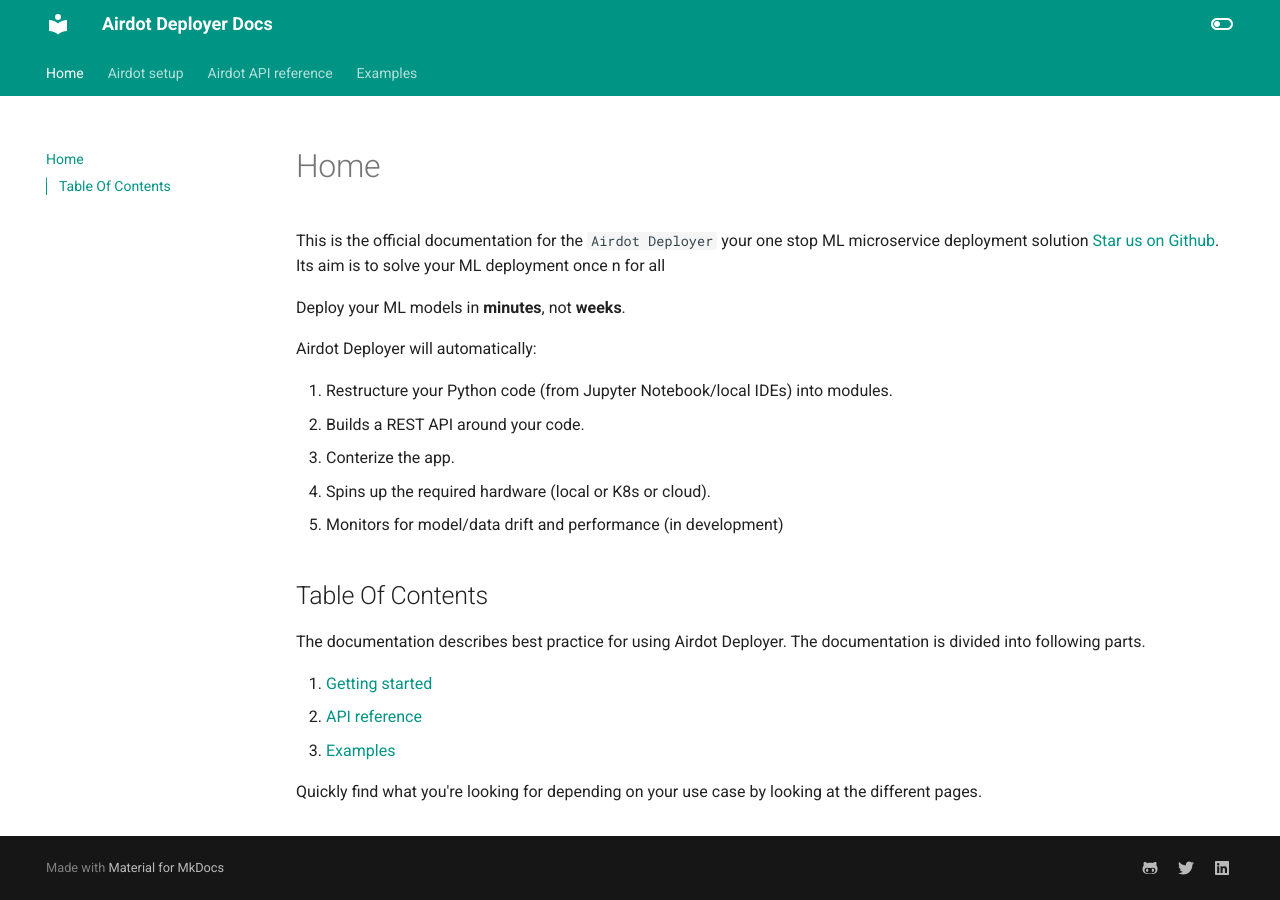
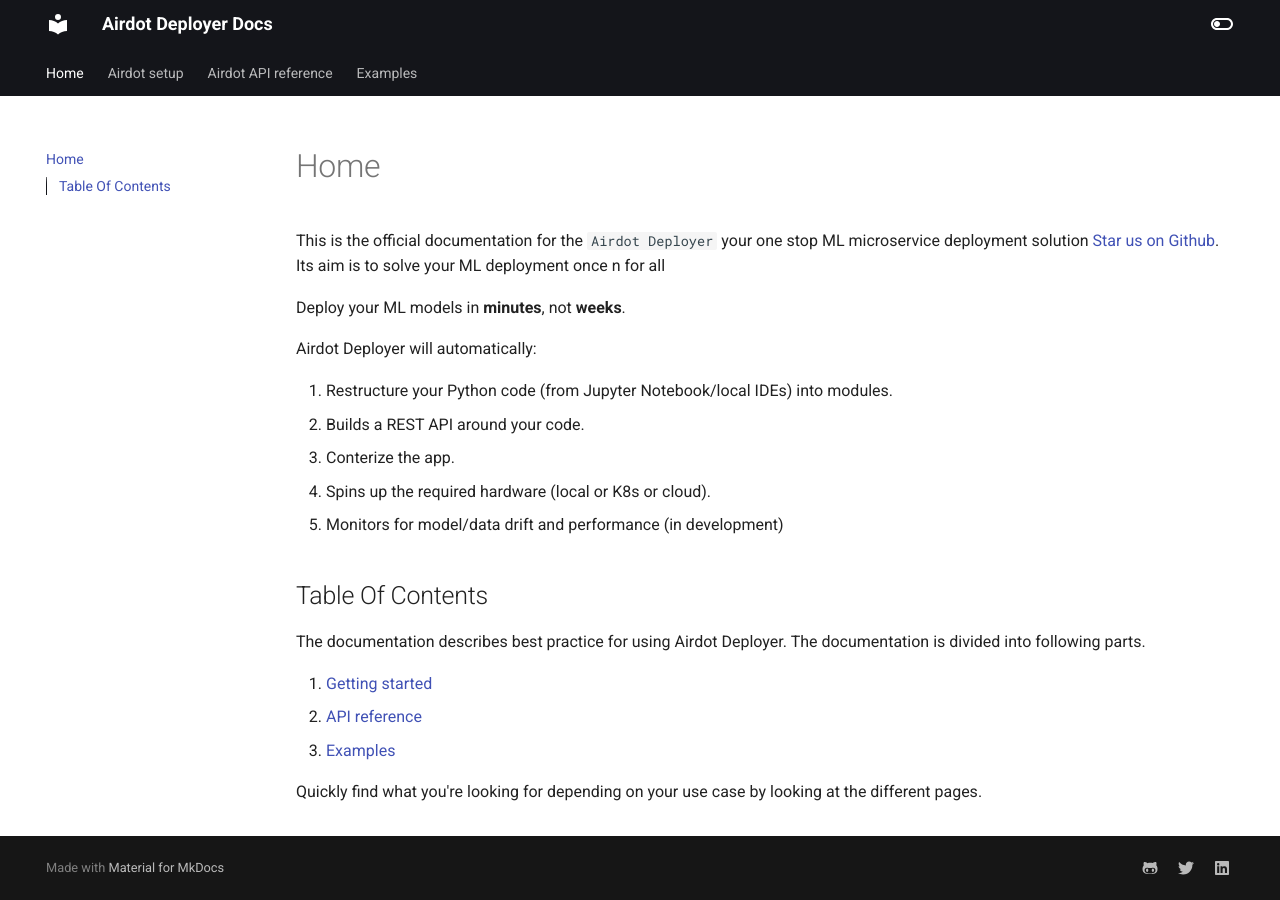
Before and after one commit to siftly-ai/airdot-deployer, an MkDocs documentation site: the page built from docs/index.md, in a window 1280 px wide. Built offline with MkDocs 1.6.1 and Material for MkDocs 9.7.7, drawn with Linux system fonts in a browser that asks for light colours.

```diff
--- a/mkdocs.yml
+++ b/mkdocs.yml
@@ -27,14 +27,14 @@
       toggle:
         icon: material/toggle-switch-off-outline
         name: Switch to dark mode
-      primary: teal
+      primary: black
       accent: purple
     - scheme: slate
       toggle:
         icon: material/toggle-switch
         name: Switch to light mode
-      primary: teal
-      accent: blue
+      primary: black
+      accent: lime
 
 plugins:
   - social
```
